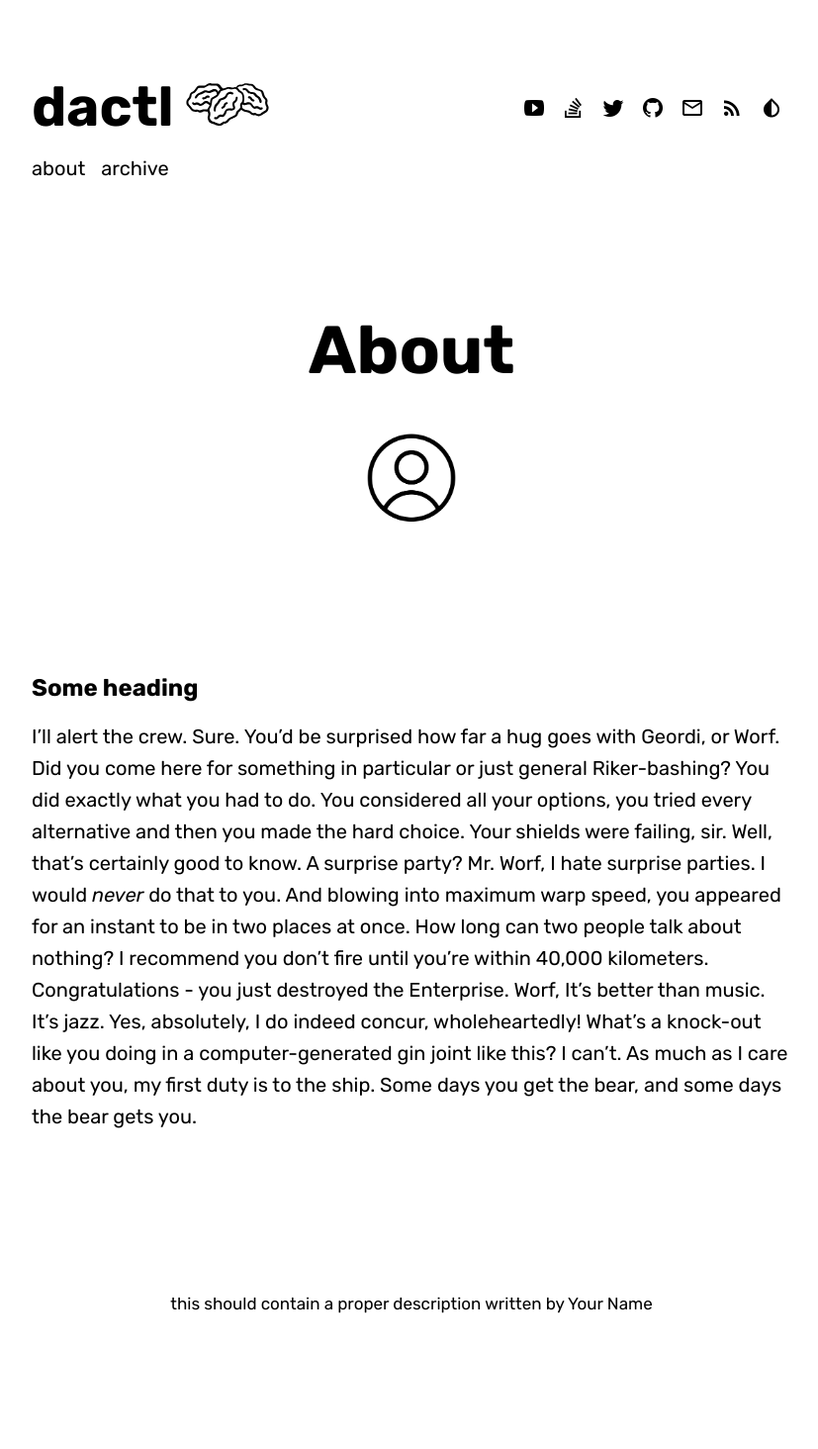
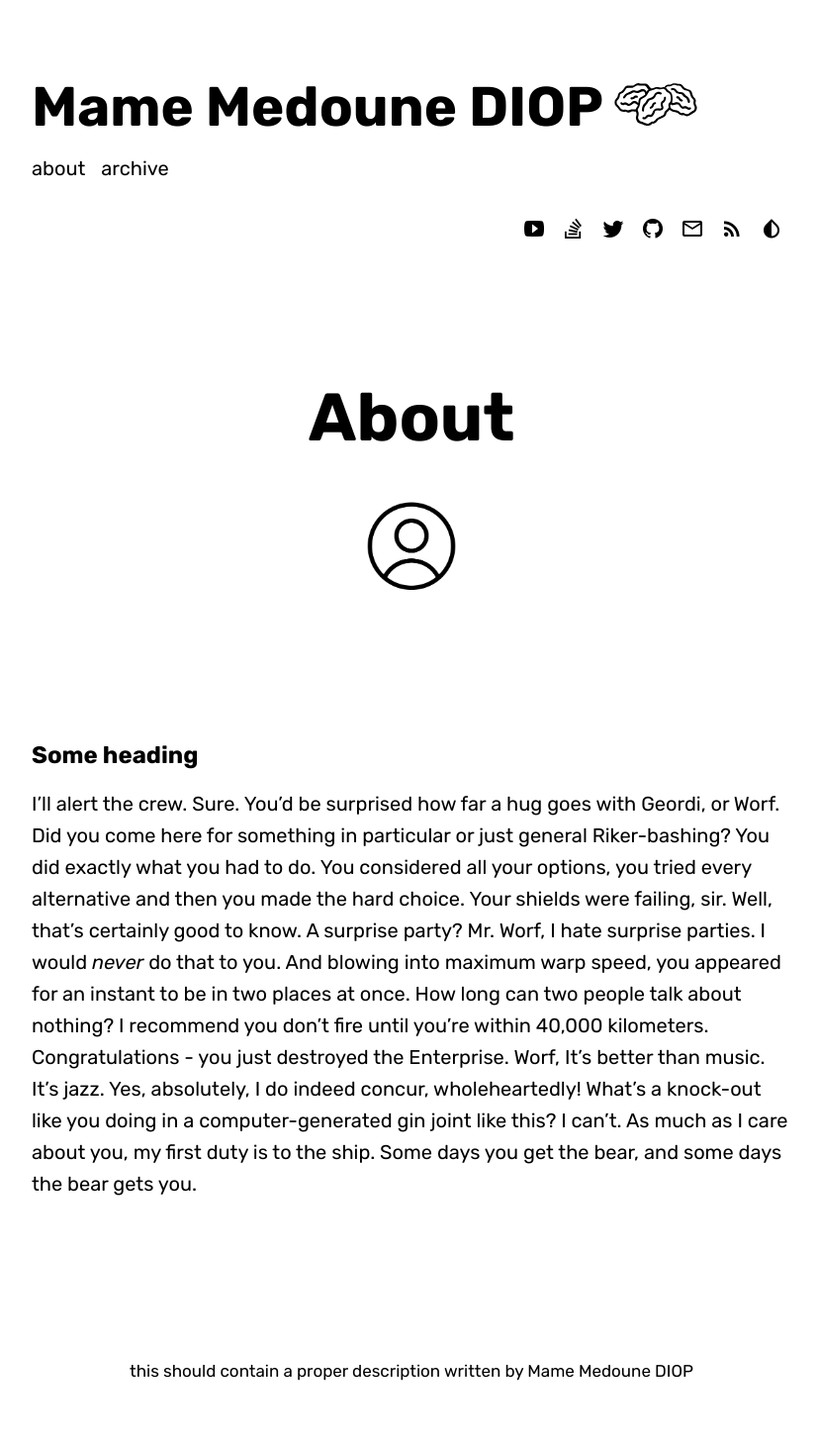
Before and after one commit to m3doune/m3doune.github.io, a Jekyll site: the page built from about.md, in a window 1280 px wide. Shown: the whole page at 99% size, without its empty margins (224-1051 px from the left). Built offline with Jekyll 4.4.1, drawn with Linux system fonts in a browser that asks for light colours; some web fonts are replaced; before the commit the page ends 1395 px from its top, so only the background shows below that.

Commit message:
fix baseurl

```diff
--- a/_config.yml
+++ b/_config.yml
@@ -1,11 +1,11 @@
 # Base blog settings
-baseurl                      : "/dactl/" # the subpath of your site,                         # e.g. /blog/
+baseurl                      : "/" # the subpath of your site,                         # e.g. /blog/
                               # set to '' in case of hosting on GitHub
 url                          : "" # the base hostname & protocol for your site
                                   # `http://<username>.github.io` - for GitHub
 
 blog:
-  title                      : dactl
+  title                      : Mame Medoune DIOP
   description                  : >
                                this should contain a proper description
 
@@ -26,9 +26,9 @@ blog:
 
 # Author info
 author:
-  fullname                  : Your Name
+  fullname                  : Mame Medoune DIOP
   rss                       : true # generate RSS feed and show it's icon in header
-  mail                      : your@email.com # change to your e-mail address
+  mail                      : m3doune@gmail.com # change to your e-mail address
   twitter                   : twitter-user-name
   github                    : github-user-name
   youtube                   : youtube-user-name
```
